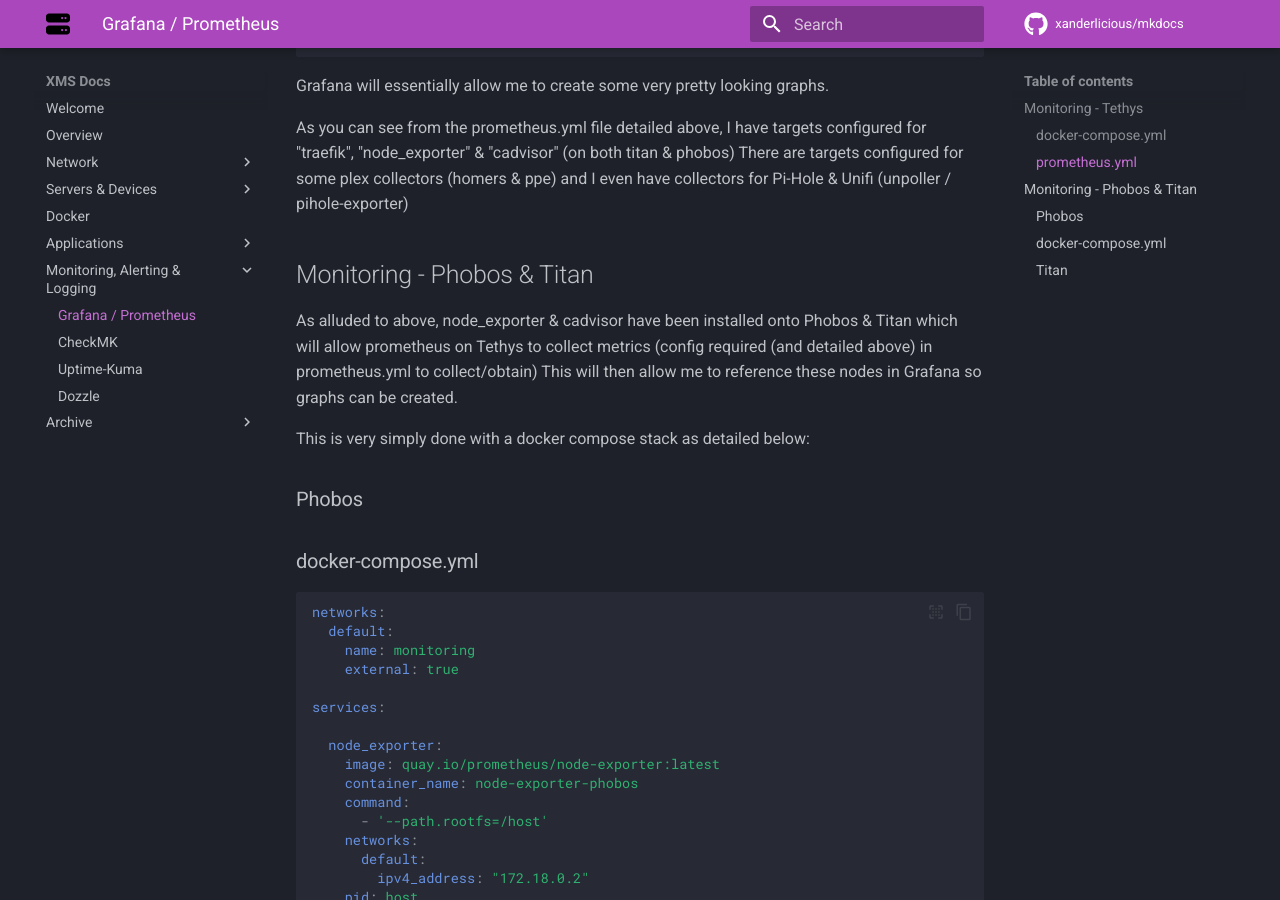
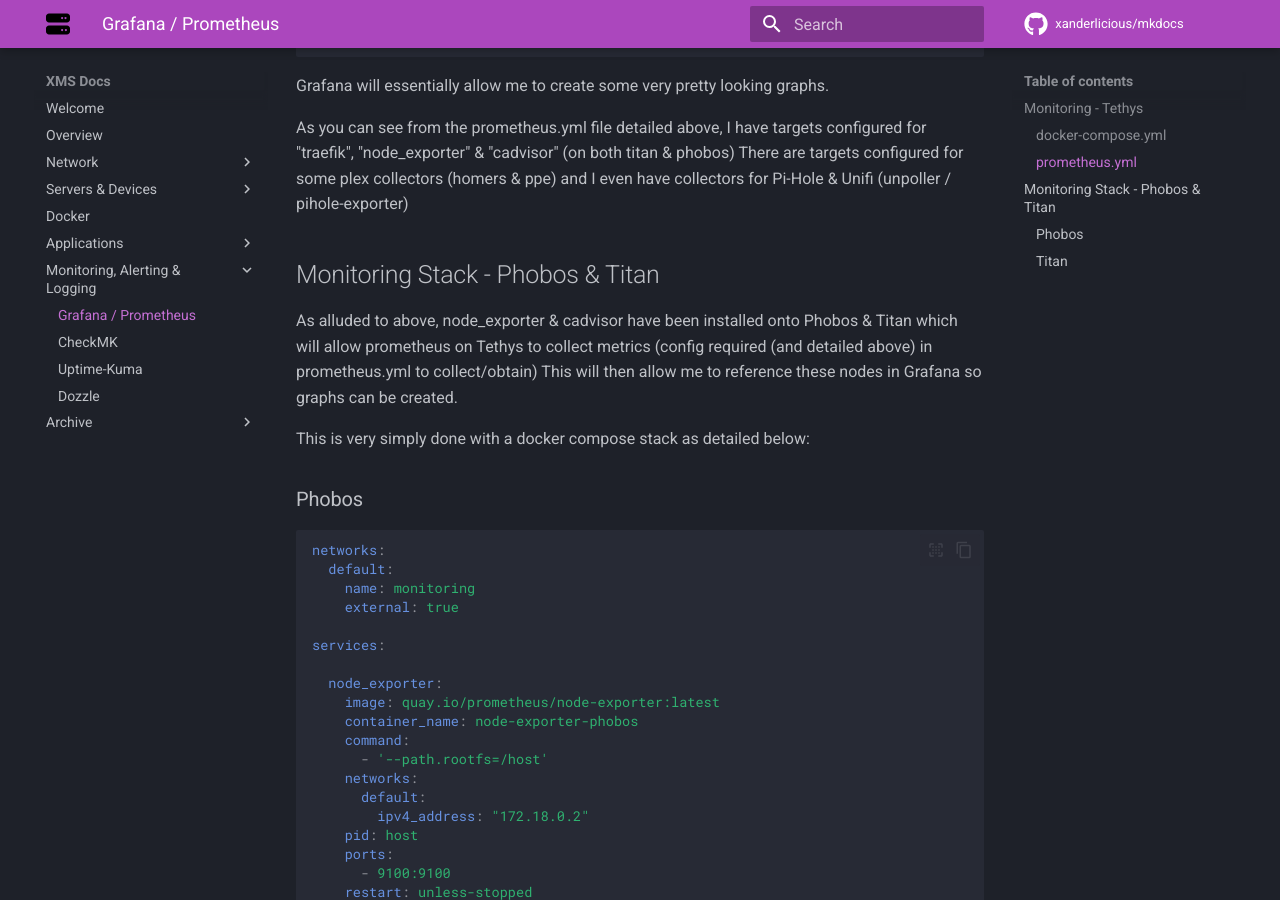
Before and after one commit to Xanderlicious/mkdocs, an MkDocs documentation site: the page built from docs/grafana & prometheus.md, in a window 1280 px wide and 900 px high, scrolled down 4053 px. Built offline with MkDocs 1.6.1 and Material for MkDocs 9.7.7, drawn with Linux system fonts in a browser that asks for light colours; comment, search, counter and statistics services are not loaded.

Commit message:
correction to headings

````diff
--- a/docs/grafana & prometheus.md
+++ b/docs/grafana & prometheus.md
@@ -195,15 +195,13 @@
 
 As you can see from the prometheus.yml file detailed above, I have targets configured for "traefik", "node_exporter" & "cadvisor" (on both titan & phobos) There are targets configured for some plex collectors (homers & ppe) and I even have collectors for Pi-Hole & Unifi (unpoller / pihole-exporter)
 
-## Monitoring - Phobos & Titan
+## Monitoring Stack - Phobos & Titan
 
 As alluded to above, node_exporter & cadvisor have been installed onto Phobos & Titan which will allow prometheus on Tethys to collect metrics (config required (and detailed above) in prometheus.yml to collect/obtain) This will then allow me to reference these nodes in Grafana so graphs can be created.
 
 This is very simply done with a docker compose stack as detailed below:
 
 ### Phobos
-
-### docker-compose.yml
 
 ```yaml
 networks:
````
